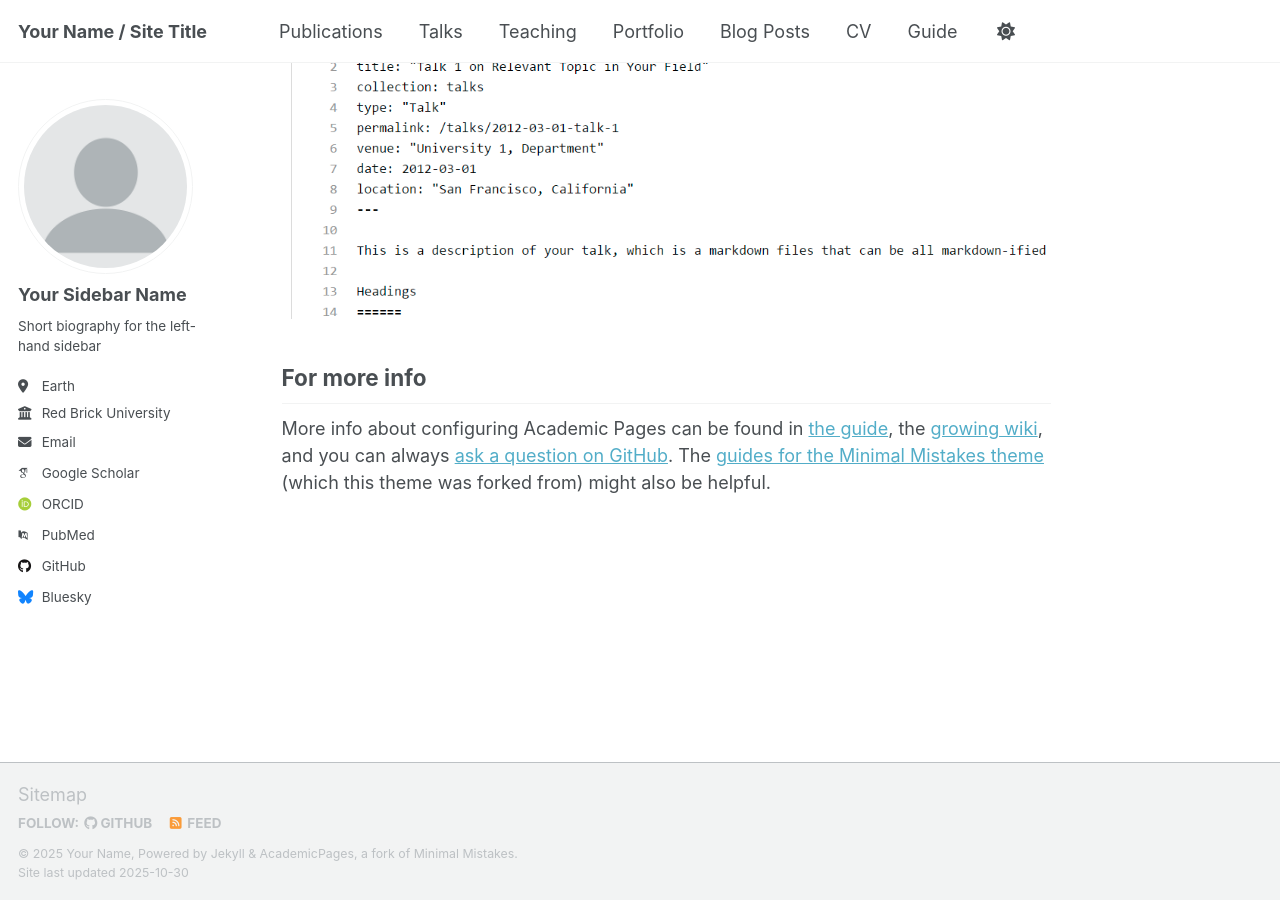
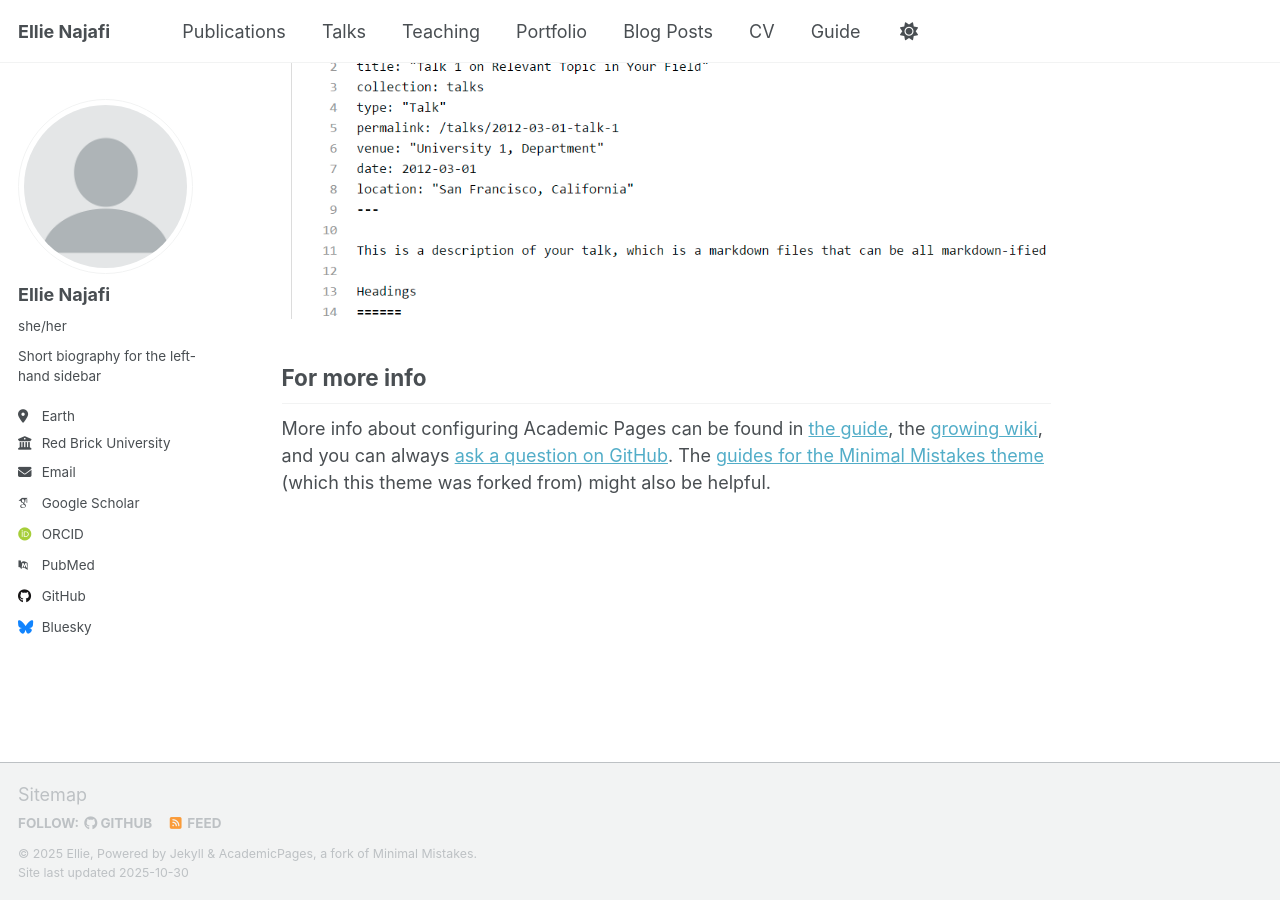
Before and after one commit to ellienajafi/ellienajafi.github.io, a Jekyll site: the page built from _pages/about.md, in a window 1280 px wide and 900 px high, scrolled down 2880 px. Built offline with Jekyll 4.4.1, drawn with Linux system fonts in a browser that asks for light colours; some web fonts are replaced; a script that is not in the unit is left out.

Commit message:
Update _config.yml

```diff
--- a/_config.yml
+++ b/_config.yml
@@ -9,9 +9,9 @@
 # Basic Site Settings
 locale                   : "en-US"
 site_theme               : "default" # Currently available options are "default", "air"
-title                    : "Your Name / Site Title"
+title                    : "Ellie Najafi"
 title_separator          : "-"
-name                     : &name "Your Name"
+name                     : &name "Ellie"
 description              : &description "Your Name's academic portfolio"   # Update this with a general description of your site, this is the default if not overridden by a page
 url                      : https://academicpages.github.io # The base hostname & protocol for your site e.g. "https://[your GitHub username].github.io",
                                                            # or if you already have some other page hosted on Github then use "https://[your GitHub username].github.io/[Your Repo Name]"
@@ -24,8 +24,8 @@ repository               : "academicpages/academicpages.github.io"
 author:
   # Biographic information
   avatar           : "profile.png"
-  name             : "Your Sidebar Name"
-  pronouns         : # example: "she/her"
+  name             : "Ellie Najafi"
+  pronouns         : "she/her"
   bio              : "Short biography for the left-hand sidebar"
   location         : "Earth"
   employer         : "Red Brick University"
```
